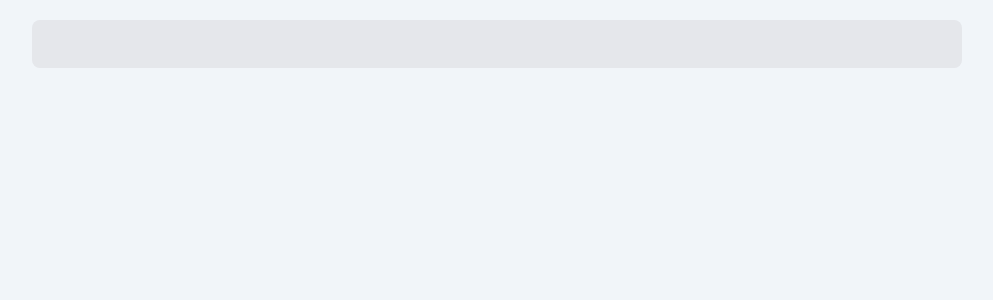
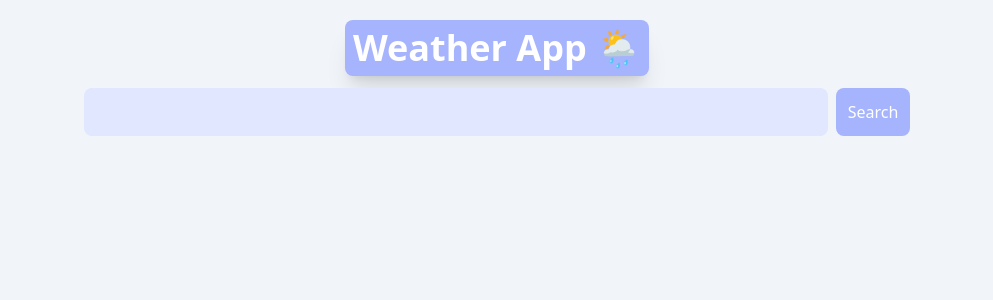
Before and after one commit to Krist15/weather-app, a Vue app: page / in a window 1280 px wide. Shown: the top 300 px of the page, without its empty margins (143-1136 px from the left). Built offline with nearby package versions, Linux system fonts and the light colour scheme.

Commit message:
Add weather app title and improve search bar styling

```diff
--- a/src/App.vue
+++ b/src/App.vue
@@ -11,6 +11,13 @@ const addWeatherPlaceToList = (data) => {
 </script>
 
 <template>
+  <div class="grid place-content-center">
+    <h1
+      class="text-4xl font-semibold text-center text-white bg-indigo-300 shadow-xl rounded-lg p-2 mb-3"
+    >
+      Weather App 🌦️
+    </h1>
+  </div>
   <SearchBar @weather-list="addWeatherPlaceToList" />
   <div class="grid grid-cols-1 md:grid-cols-2 lg:grid-cols-3 gap-6 mt-3">
     <div v-for="weatherInfo in weatherPlacesList" :key="weatherInfo.location.name">
--- a/src/components/Card.vue
+++ b/src/components/Card.vue
@@ -1,6 +1,7 @@
 <script setup>
 defineProps({
-  weatherInfo: Object
+  weatherInfo: Object,
+  isDay: Boolean
 })
 </script>
 
@@ -28,7 +29,11 @@ defineProps({
     </div>
     <div>
       <div class="grid grid-cols-3 gap-6 mt-6">
-        <div v-for="forecast in weatherInfo.forecast.forecastday" :key="forecast.date">
+        <div
+          v-for="forecast in weatherInfo.forecast.forecastday"
+          :key="forecast.date"
+          class="border-x-2 border-slate-200 p-2"
+        >
           <p class="text-center">{{ new Date(forecast.date).getDate() }}</p>
           <img
             :src="forecast.day.condition.icon"
--- a/src/components/SearchBar.vue
+++ b/src/components/SearchBar.vue
@@ -30,11 +30,19 @@ const getPlaceId = async (id) => {
 <template>
   <div class="w-full flex justify-center items-center flex-col">
     <form @submit.prevent="search" class="w-full flex justify-center items-center">
-      <input
-        type="text"
-        v-model="state.searchPlace"
-        class="p-3 w-3/4 bg-gray-200 text-center rounded-lg"
-      />
+      <div class="w-full flex justify-center items-center">
+        <input
+          type="text"
+          v-model="state.searchPlace"
+          class="p-3 w-full md:w-3/5 bg-indigo-100 text-center rounded-lg"
+        />
+        <button
+          type="submit"
+          class="p-3 bg-indigo-300 text-white rounded-lg ml-2 hover:bg-indigo-400"
+        >
+          Search
+        </button>
+      </div>
     </form>
     <div class="w-full">
       <div
```
